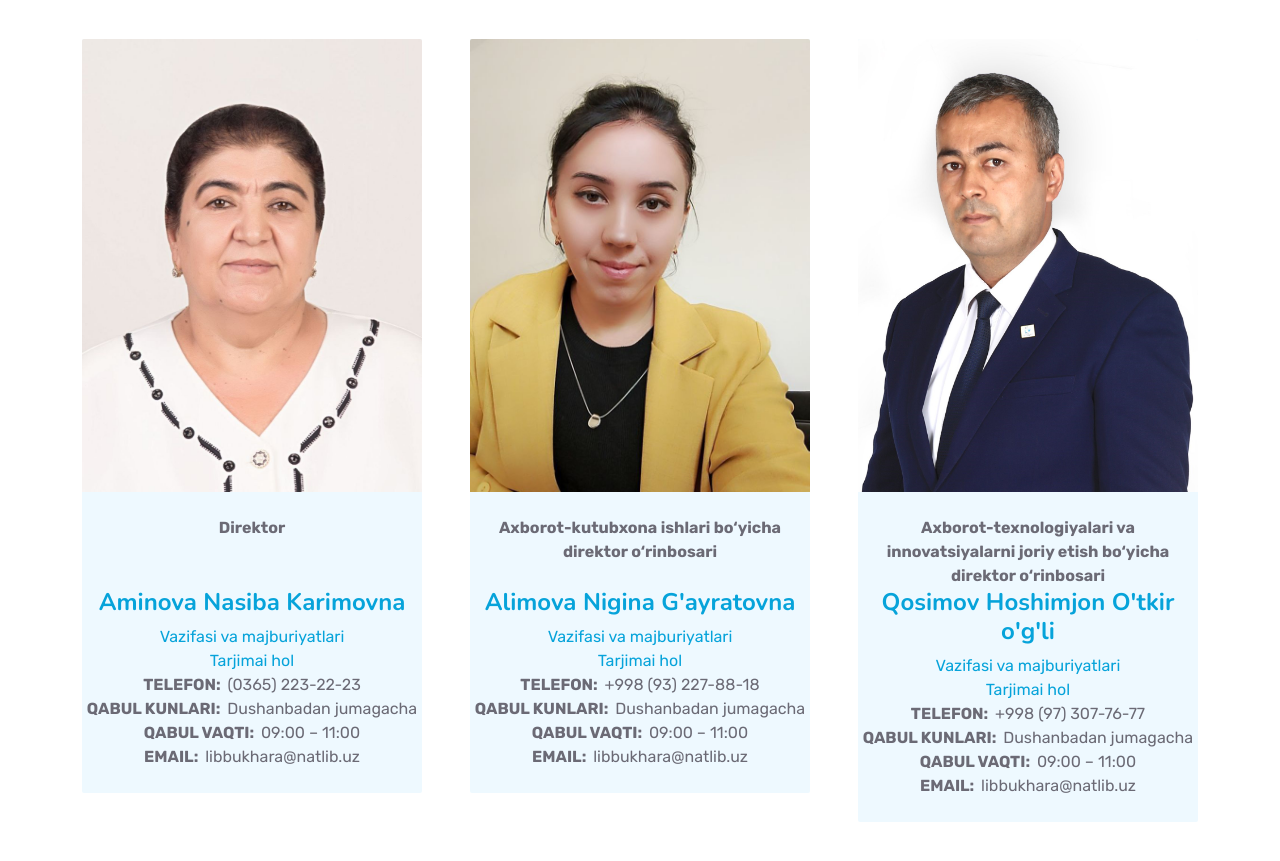
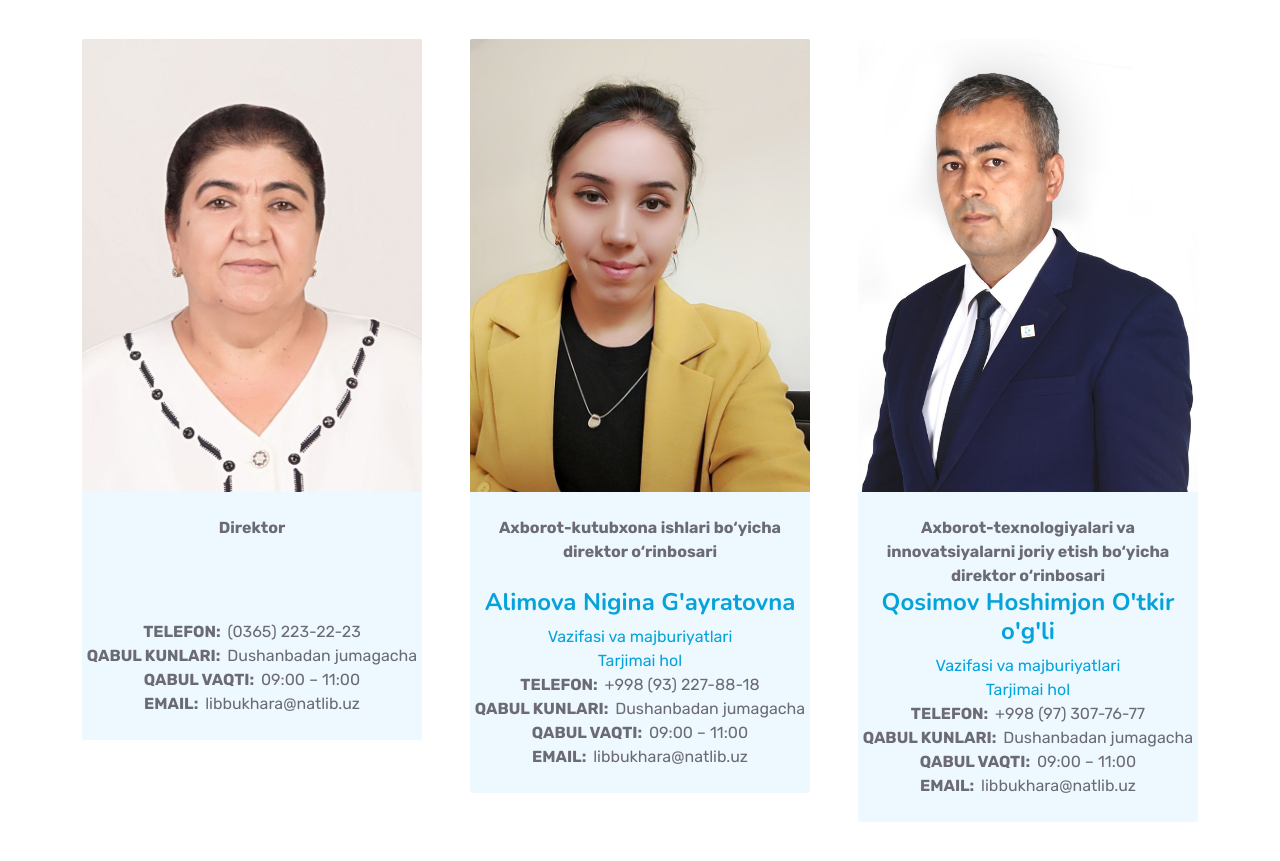
Before and after one commit to Buxoro-AKM/rahbariyat, a plain HTML site: page index.html in a window 1280 px wide. Shown: the part 169-1030 px from the top of the page. Drawn offline with nearby package versions, Linux system fonts and the light colour scheme.

Commit message:
Update index.html

```diff
--- a/index.html
+++ b/index.html
@@ -68,9 +68,9 @@
                         <div class="text-center py-4">
 
                             <b>Direktor</b><br><br><br>
-                            <h4 class="text-primary">Aminova Nasiba Karimovna</h4>
-                            <a href="dvm.html">Vazifasi va majburiyatlari</a><br>
-                            <a href="dth.html">Tarjimai hol</a>
+                            <h4 class="text-primary"></h4>    <!-- ism familiya ochistva-->
+                            <a href=""></a><br> <!-- dvm.html  Vazifasi va majburiyatlari-->
+                            <a href=""></a>  <!-- dth.html  Tarjimai hol-->
                             <p class="m-0"><b class="text-uppercase">Telefon: &nbsp;</b>(0365) 223-22-23</p>
                             <p class="m-0"><b class="text-uppercase">Qabul kunlari: &nbsp;</b>Dushanbadan jumagacha</p>
                             <p class="m-0"><b class="text-uppercase">Qabul vaqti: &nbsp;</b>09:00 – 11:00</p>
```
